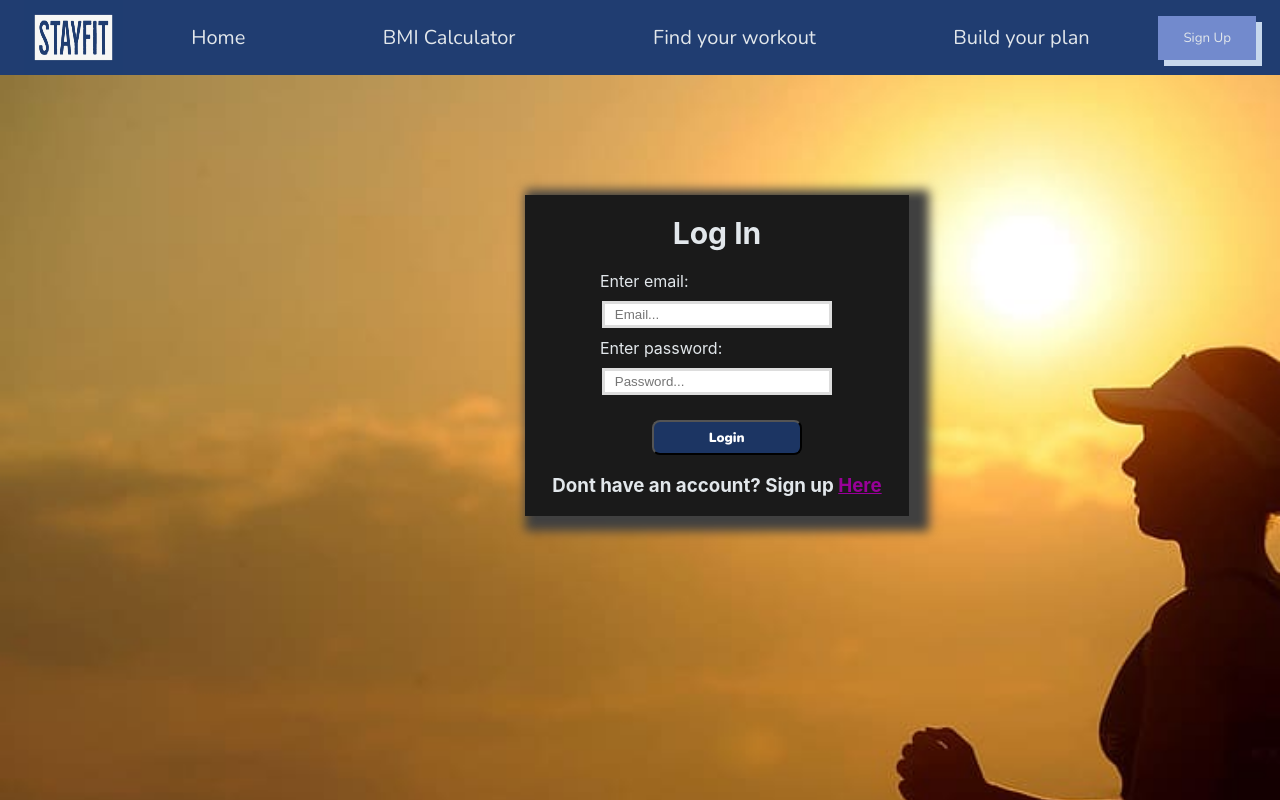
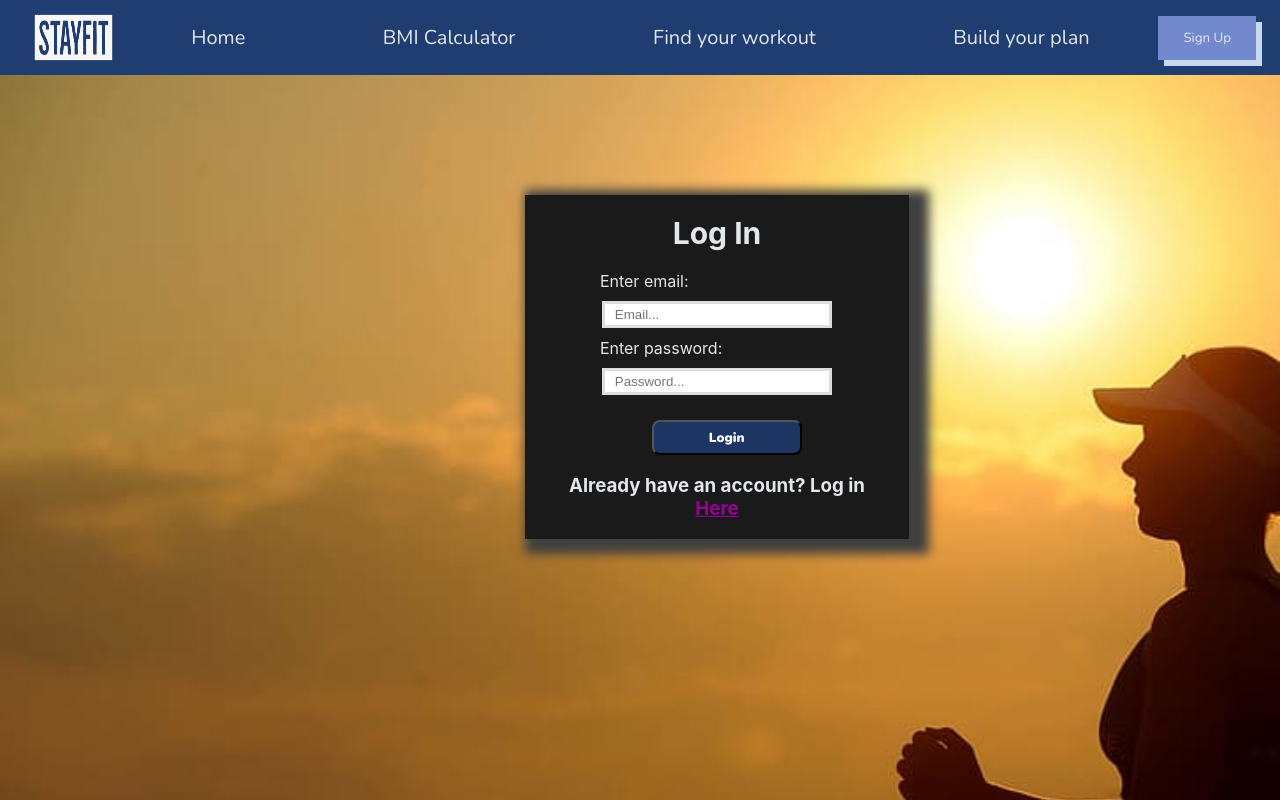
Before and after one commit to NicholasL1/StayFit-WebApp, a React (Create React App) app in the folder fit-app/: page /login in a window 1280 px wide. Shown: the top 800 px of the page. Built offline with nearby package versions, Linux system fonts and the light colour scheme.

Commit message:
Update Login.js

```diff
--- a/fit-app/src/Login.js
+++ b/fit-app/src/Login.js
@@ -2,6 +2,7 @@ import { makeStyles } from '@material-ui/core';
 import React from 'react'
 import { useState } from 'react';
 import Axios from "axios";
+import { Link } from 'react-router-dom';
 
 const styles = makeStyles({
 
@@ -115,7 +116,12 @@ function Signup() {
                         <button className={classes.button} onClick={checkValidity}>
                             Login
                         </button>
-                        <h3 className={classes.logIn}>Dont have an account? Sign up <a style={{color: "#990099"}} href="/signup">Here</a></h3>
+                        <h3 className={classes.logIn}>
+                            Already have an account? Log in <br />
+                            <a href="/signup">
+                                <Link to="/signup" style={{color: "#990099"}}>Here</Link>
+                            </a>
+                        </h3>
                     </div>
                 </form>
             </div>
```
